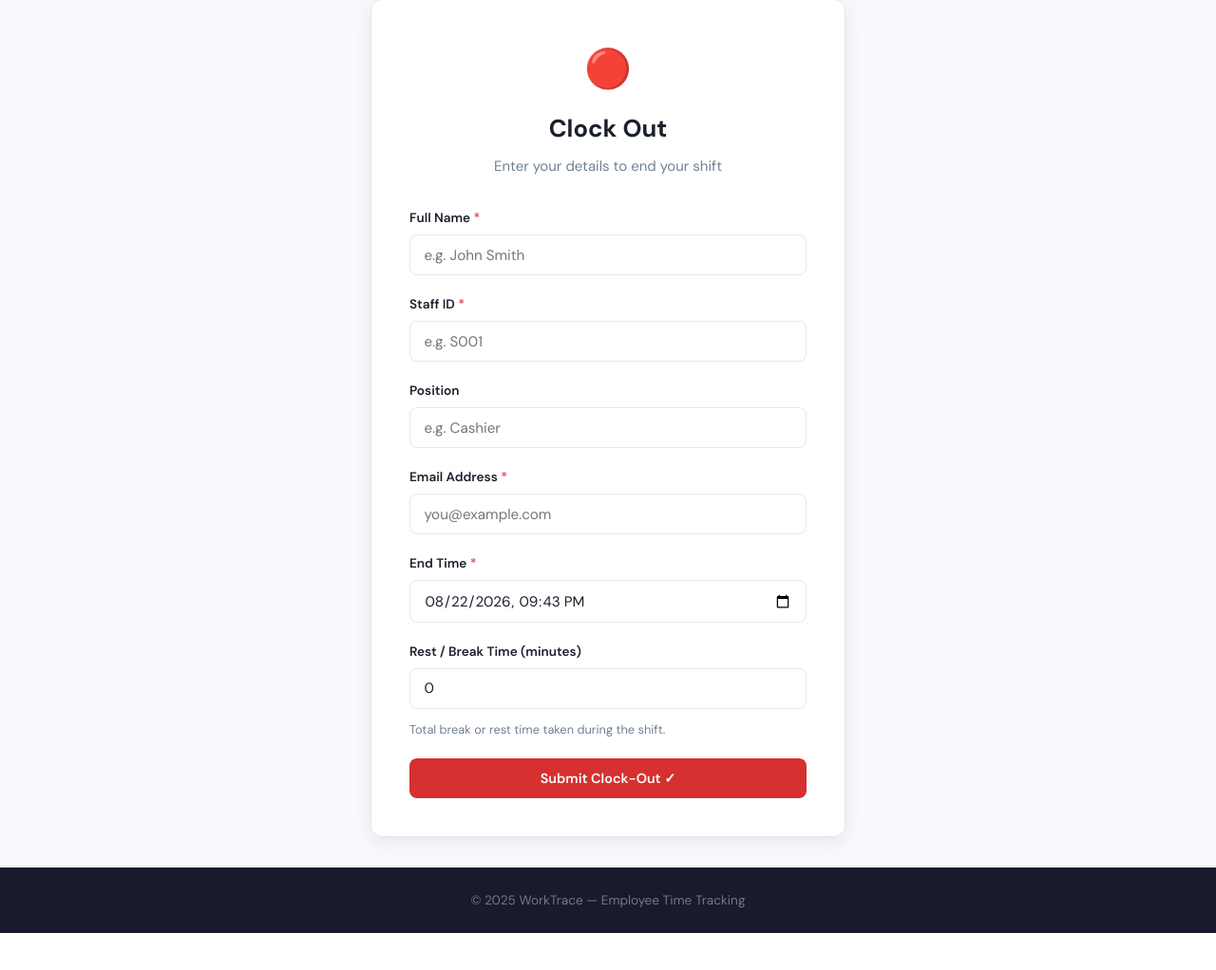
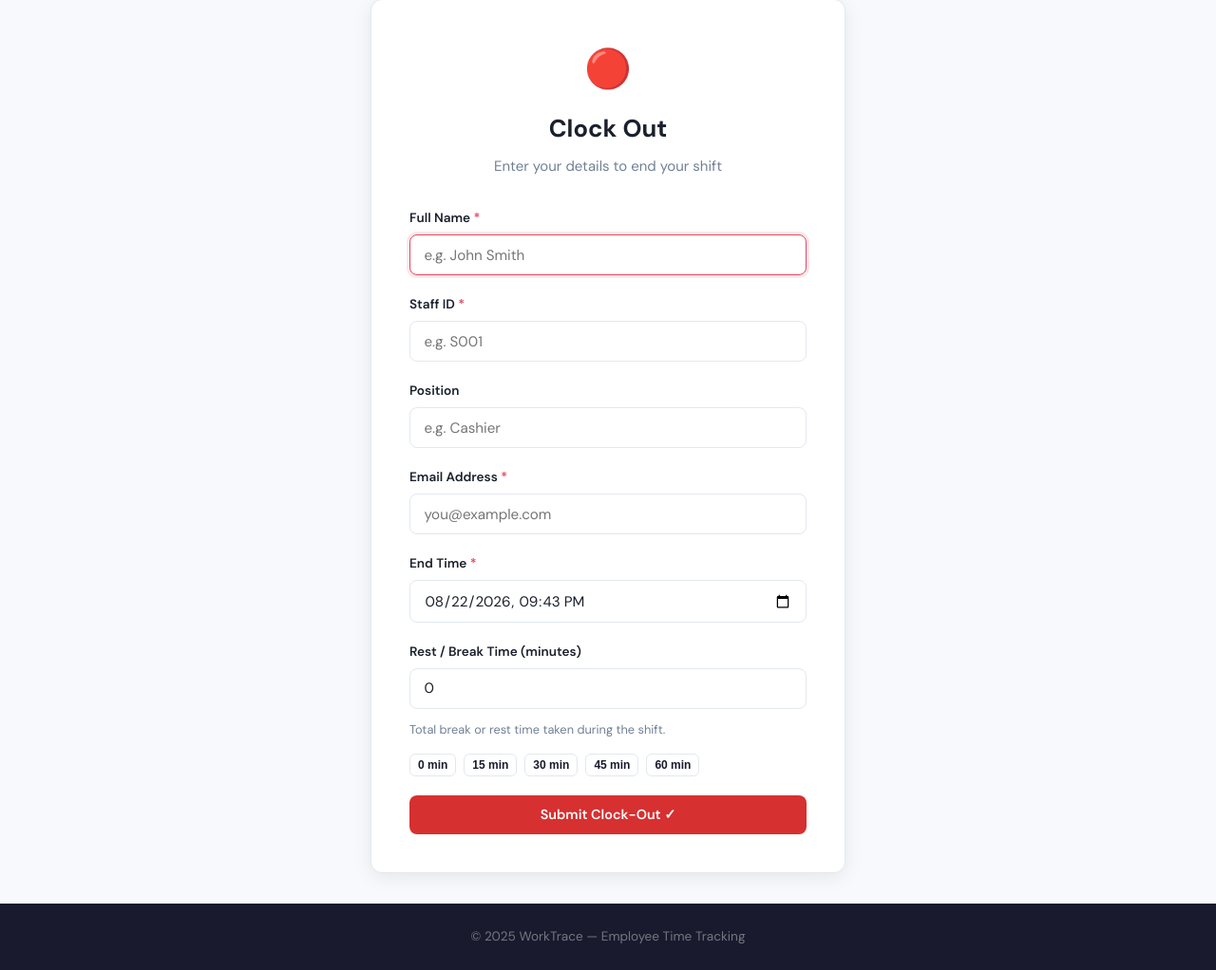
Before and after one commit to ISSA-DX/WorkTrace, a Flask app: page /clock-out in a window 1280 px wide. Shown: the part 109-1131 px from the top of the page at 95% size. Before the commit the page ends 1092 px from the top, so only its background shows below. Run offline with Flask 3, Linux system fonts and the light colour scheme.

Commit message:
Add autofocus to name inputs and quick-select break time chips to clock-out form for better micro-UX and accessibility.
Co-authored-by: ISSA-DX <166920925+ISSA-DX@users.noreply.github.com>

```diff
--- a/templates/clock_in.html
+++ b/templates/clock_in.html
@@ -11,7 +11,7 @@
     <form method="POST" action="{{ url_for('clock_in_form') }}" novalidate>
       <div class="form-group">
         <label for="name">Full Name <span class="required">*</span></label>
-        <input type="text" id="name" name="name" required
+        <input type="text" id="name" name="name" required autofocus
                value="{{ form_data.get('name', '') }}"
                placeholder="e.g. John Smith"/>
       </div>
--- a/templates/clock_out.html
+++ b/templates/clock_out.html
@@ -11,7 +11,7 @@
     <form method="POST" action="{{ url_for('clock_out_form') }}" novalidate>
       <div class="form-group">
         <label for="name">Full Name <span class="required">*</span></label>
-        <input type="text" id="name" name="name" required
+        <input type="text" id="name" name="name" required autofocus
                value="{{ form_data.get('name', '') }}"
                placeholder="e.g. John Smith"/>
       </div>
@@ -43,7 +43,14 @@
         <input type="number" id="rest_minutes" name="rest_minutes" min="0" step="1"
                value="{{ form_data.get('rest_minutes', '0') }}"
                placeholder="e.g. 30"/>
-        <small class="form-hint">Total break or rest time taken during the shift.</small>
+        <small class="form-hint" style="margin-bottom: 0.5rem;">Total break or rest time taken during the shift.</small>
+        <div class="quick-select-chips" style="display: flex; gap: 0.5rem; flex-wrap: wrap;" role="group" aria-label="Quick select break minutes">
+          <button type="button" class="btn-sm btn-outline" style="padding: 0.25rem 0.5rem; font-size: 0.75rem;" onclick="document.getElementById('rest_minutes').value='0'" aria-label="Set break time to 0 minutes">0 min</button>
+          <button type="button" class="btn-sm btn-outline" style="padding: 0.25rem 0.5rem; font-size: 0.75rem;" onclick="document.getElementById('rest_minutes').value='15'" aria-label="Set break time to 15 minutes">15 min</button>
+          <button type="button" class="btn-sm btn-outline" style="padding: 0.25rem 0.5rem; font-size: 0.75rem;" onclick="document.getElementById('rest_minutes').value='30'" aria-label="Set break time to 30 minutes">30 min</button>
+          <button type="button" class="btn-sm btn-outline" style="padding: 0.25rem 0.5rem; font-size: 0.75rem;" onclick="document.getElementById('rest_minutes').value='45'" aria-label="Set break time to 45 minutes">45 min</button>
+          <button type="button" class="btn-sm btn-outline" style="padding: 0.25rem 0.5rem; font-size: 0.75rem;" onclick="document.getElementById('rest_minutes').value='60'" aria-label="Set break time to 60 minutes">60 min</button>
+        </div>
       </div>
       <button type="submit" class="btn btn-danger btn-full">Submit Clock-Out ✓</button>
     </form>
```
Also changed, not shown: .Jules/palette.md (added).
